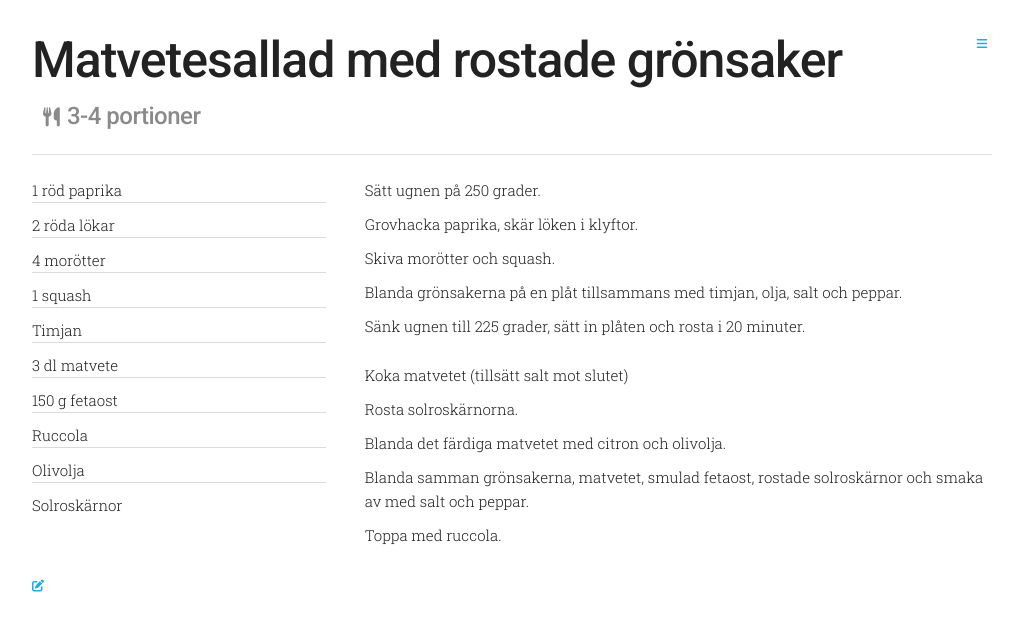
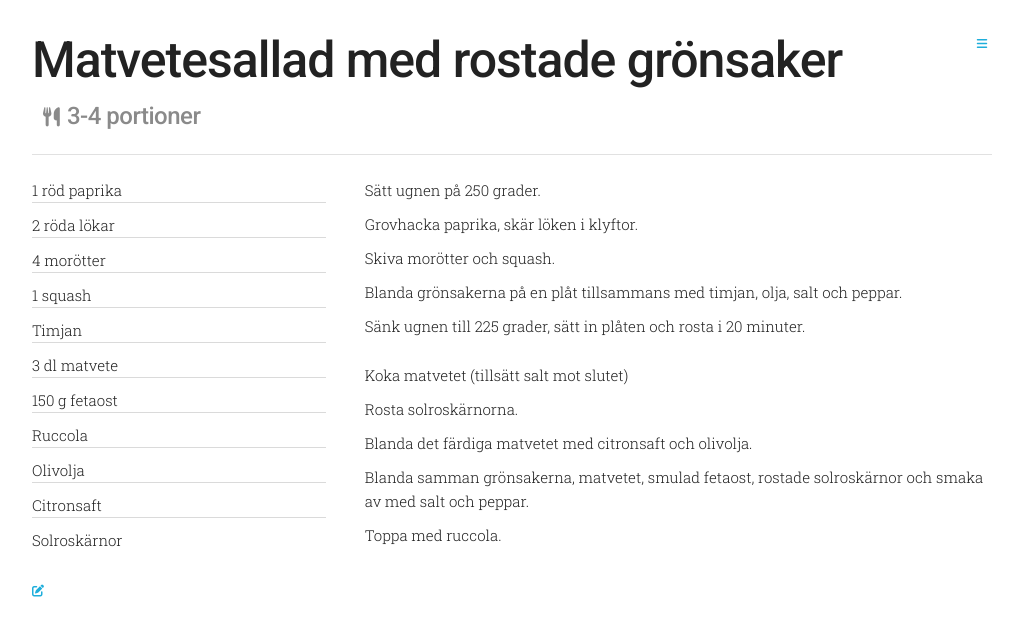
Before and after one commit to grapefrukt/recipes, a Jekyll site: the page built from _recipes/Matvetesallad med rostade grönsaker.md, in a window 1280 px wide. Shown: the top 636 px of the page, without its empty margins (128-1147 px from the left). Built offline with Jekyll 4.4.1, drawn with Linux system fonts in a browser that asks for light colours.

Commit message:
Update Matvetesallad med rostade grönsaker.md

```diff
--- a/_recipes/Matvetesallad med rostade grönsaker.md
+++ b/_recipes/Matvetesallad med rostade grönsaker.md
@@ -10,6 +10,7 @@ ingredients :
   - 150 g fetaost
   - ruccola
   - olivolja
+  - citronsaft
   - solroskärnor
 
 tags: [ övrigt ]
@@ -22,6 +23,6 @@ tags: [ övrigt ]
 
 * Koka matvetet (tillsätt salt mot slutet)
 * Rosta solroskärnorna.
-* Blanda det färdiga matvetet med citron och olivolja.
+* Blanda det färdiga matvetet med citronsaft och olivolja.
 * Blanda samman grönsakerna, matvetet, smulad fetaost, rostade solroskärnor och smaka av med salt och peppar.
 * Toppa med ruccola.
```
